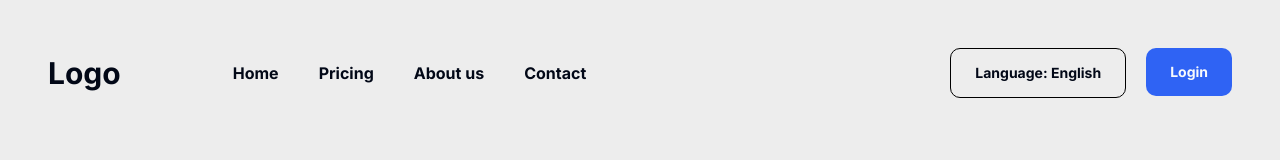
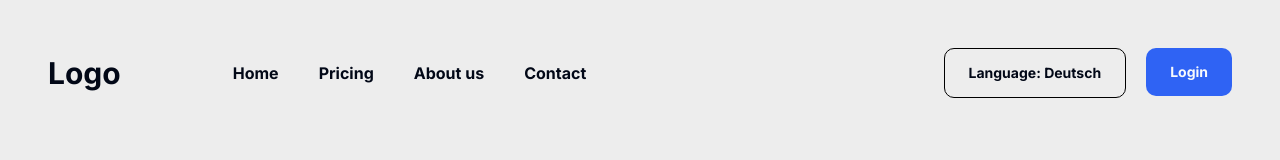
Before and after one commit to ErikOnd/dailyInsight, a Next.js app: page /home in a window 1280 px wide. Shown: the top 160 px of the page. Built offline with nearby package versions, Linux system fonts and the light colour scheme; no server answers.

Commit message:
fixed flickering for language switcher

```diff
--- a/src/components/Navbar.tsx
+++ b/src/components/Navbar.tsx
@@ -65,5 +65,6 @@ const Navbar = () => {
 
 //todo: humburger komponente auslagern
 //todo: navbar vollenden
+//todo: save login/logout state in local storage to get rid of the flickering
 
 export default Navbar;
--- a/src/components/ui/LanguageSwitcher.tsx
+++ b/src/components/ui/LanguageSwitcher.tsx
@@ -1,9 +1,11 @@
+"use client";
+
 import React, { useState, useEffect } from "react";
 import * as DropdownMenu from "@radix-ui/react-dropdown-menu";
 import { Button } from "@/components/ui/button";
 
 const LanguageSwitcher = () => {
-	const [currentLanguage, setCurrentLanguage] = useState<"en" | "de">("en");
+	const [currentLanguage, setCurrentLanguage] = useState<"en" | "de" | undefined>(undefined);
 
 	useEffect(() => {
 		const locale = document.cookie
```
